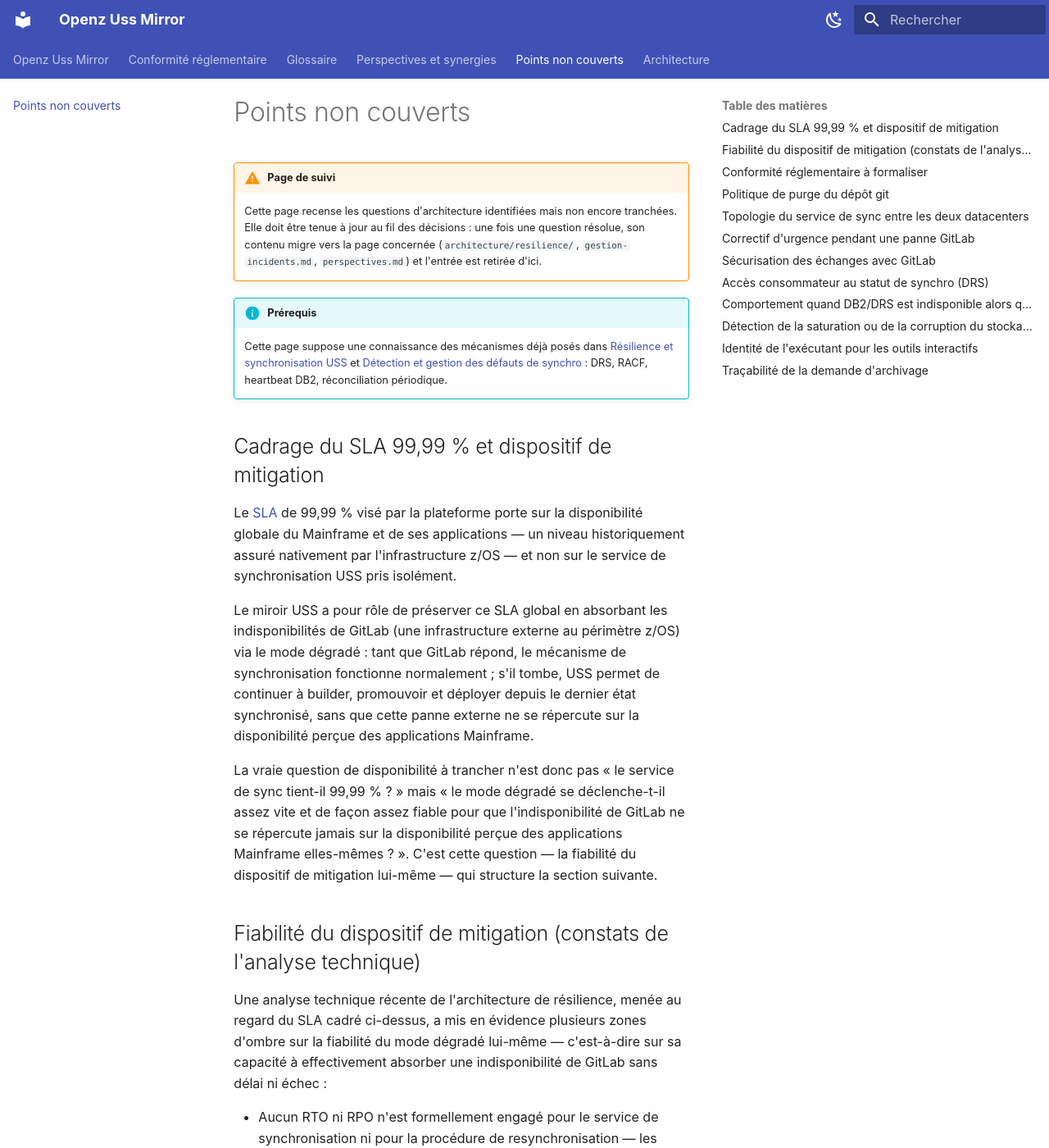
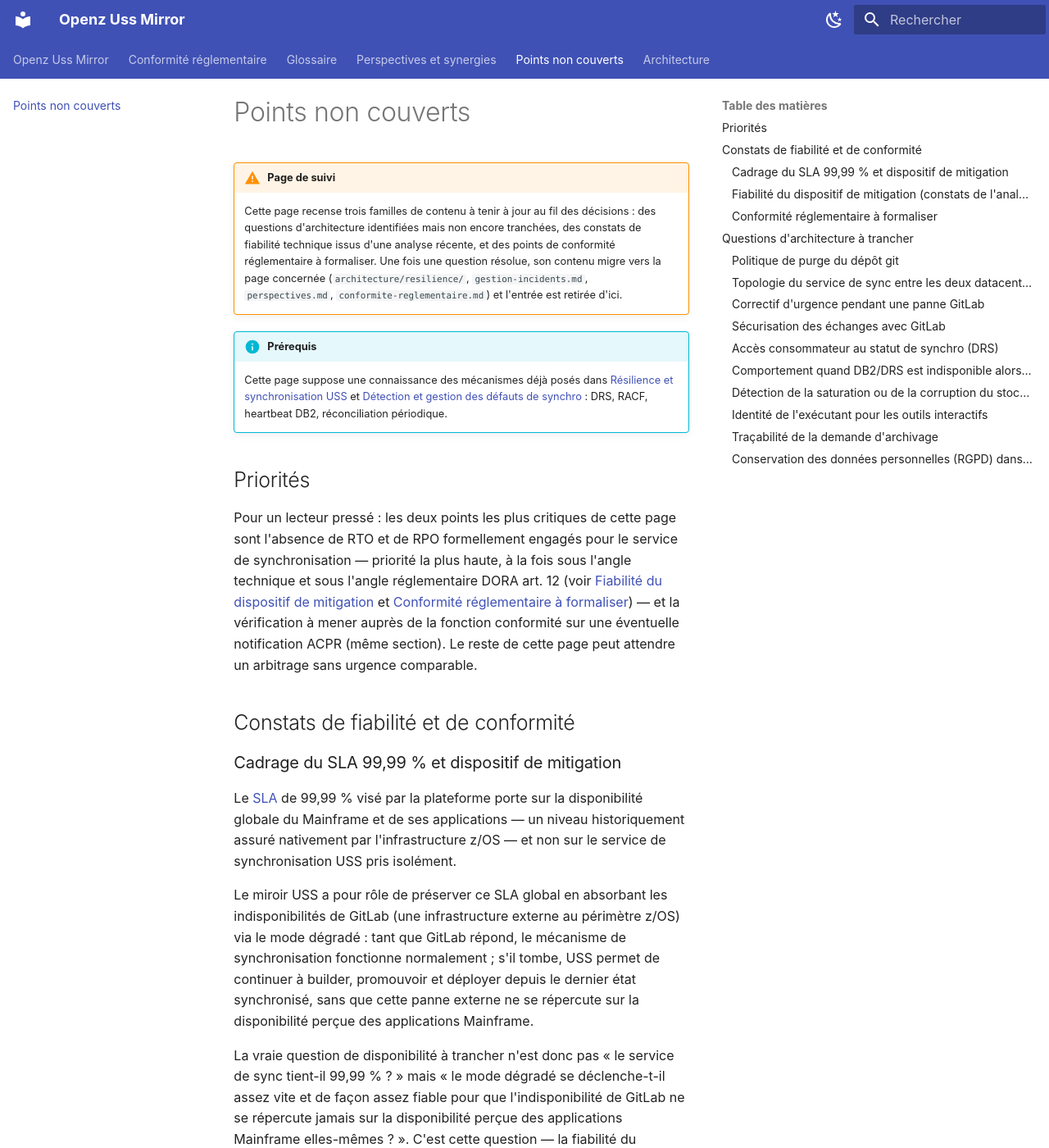
Before and after one commit to namnetes/openz_uss-mirror, an MkDocs documentation site: the page built from docs/points-ouverts.md, in a window 1280 px wide and 1400 px high. Shown: the whole window at 82% size. Built offline with MkDocs 1.6.1 and Material for MkDocs 9.7.7, drawn with Linux system fonts in a browser that asks for light colours; some of the changed text lies outside the part shown.

Commit message:
docs(points-ouverts): reorganisation en 3 familles, priorisation, ajout RGPD

```diff
--- a/docs/points-ouverts.md
+++ b/docs/points-ouverts.md
@@ -1,12 +1,18 @@
 # Points non couverts
 
 !!! warning "Page de suivi"
-    Cette page recense les questions d'architecture identifiées mais non encore tranchées. Elle doit être tenue à jour au fil des décisions : une fois une question résolue, son contenu migre vers la page concernée (`architecture/resilience/`, `gestion-incidents.md`, `perspectives.md`) et l'entrée est retirée d'ici.
+    Cette page recense trois familles de contenu à tenir à jour au fil des décisions : des questions d'architecture identifiées mais non encore tranchées, des constats de fiabilité technique issus d'une analyse récente, et des points de conformité réglementaire à formaliser. Une fois une question résolue, son contenu migre vers la page concernée (`architecture/resilience/`, `gestion-incidents.md`, `perspectives.md`, `conformite-reglementaire.md`) et l'entrée est retirée d'ici.
 
 !!! info "Prérequis"
     Cette page suppose une connaissance des mécanismes déjà posés dans [Résilience et synchronisation USS](architecture/resilience/index.md) et [Détection et gestion des défauts de synchro](architecture/resilience/detection-defauts.md) : DRS, RACF, heartbeat DB2, réconciliation périodique.
 
-## Cadrage du SLA 99,99 % et dispositif de mitigation
+## Priorités
+
+Pour un lecteur pressé : les deux points les plus critiques de cette page sont l'absence de RTO et de RPO formellement engagés pour le service de synchronisation — priorité la plus haute, à la fois sous l'angle technique et sous l'angle réglementaire DORA art. 12 (voir [Fiabilité du dispositif de mitigation](#fiabilite-du-dispositif-de-mitigation-constats-de-lanalyse-technique) et [Conformité réglementaire à formaliser](#conformite-reglementaire-a-formaliser)) — et la vérification à mener auprès de la fonction conformité sur une éventuelle notification ACPR (même section). Le reste de cette page peut attendre un arbitrage sans urgence comparable.
+
+## Constats de fiabilité et de conformité
+
+### Cadrage du SLA 99,99 % et dispositif de mitigation
 
 Le [SLA](glossaire.md#sla) de 99,99 % visé par la plateforme porte sur la disponibilité globale du Mainframe et de ses applications — un niveau historiquement assuré nativement par l'infrastructure z/OS — et non sur le service de synchronisation USS pris isolément.
 
@@ -14,7 +20,7 @@ Le miroir USS a pour rôle de préserver ce SLA global en absorbant les indispon
 
 La vraie question de disponibilité à trancher n'est donc pas « le service de sync tient-il 99,99 % ? » mais « le mode dégradé se déclenche-t-il assez vite et de façon assez fiable pour que l'indisponibilité de GitLab ne se répercute jamais sur la disponibilité perçue des applications Mainframe elles-mêmes ? ». C'est cette question — la fiabilité du dispositif de mitigation lui-même — qui structure la section suivante.
 
-## Fiabilité du dispositif de mitigation (constats de l'analyse technique)
+### Fiabilité du dispositif de mitigation (constats de l'analyse technique)
 
 Une analyse technique récente de l'architecture de résilience, menée au regard du SLA cadré ci-dessus, a mis en évidence plusieurs zones d'ombre sur la fiabilité du mode dégradé lui-même — c'est-à-dire sur sa capacité à effectivement absorber une indisponibilité de GitLab sans délai ni échec :
 
@@ -28,7 +34,7 @@ Une analyse technique récente de l'architecture de résilience, menée au regar
 - Aucun monitoring applicatif réel n'existe au-delà de l'alerte binaire du heartbeat : pas de tableau de bord, pas de suivi de budget d'erreur, pas de télémétrie sur l'âge du dernier événement traité par branche.
 - La cadence de réconciliation (« potentiellement journalière ») reste à réévaluer : c'est le seul filet de rattrapage pour un bug applicatif ciblé ou une dérive de configuration GitLab, avec un délai de correction potentiel de plusieurs heures (voir [Comportement quand DB2/DRS est indisponible alors que zCX fonctionne](#comportement-quand-db2drs-est-indisponible-alors-que-zcx-fonctionne) pour le mécanisme de réconciliation lui-même).
 
-## Conformité réglementaire à formaliser
+### Conformité réglementaire à formaliser
 
 Une analyse de conformité multi-niveaux (voir [Conformité réglementaire](conformite-reglementaire.md)) a identifié trois points à traiter formellement, indépendamment des questions déjà listées ci-dessus :
 
@@ -36,7 +42,9 @@ Une analyse de conformité multi-niveaux (voir [Conformité réglementaire](conf
 - **Vérification à mener auprès de la fonction conformité** sur une éventuelle notification ACPR (instruction 2020-I-09) et une politique d'externalisation écrite couvrant l'usage de GitLab — non tranchée côté équipe technique, sans que cela signifie une absence de démarche menée ailleurs dans l'établissement.
 - **Cartographie formelle des interdépendances** (principe n° 4 des *Principles for Operational Resilience* du Comité de Bâle, BCBS 561) reliant les opérations métier critiques à la chaîne complète de leurs dépendances techniques — non produite à ce stade.
 
-## Politique de purge du dépôt git
+## Questions d'architecture à trancher
+
+### Politique de purge du dépôt git
 
 Le cas de la **suppression totale d'un dépôt applicatif** (arrêt définitif d'une application, ou migration de version majeure vers une nouvelle application distincte) est désormais tranché, voir [Suppression totale d'un dépôt applicatif](perspectives.md#suppression-totale-dun-depot-applicatif) — le déclencheur est métier (gestionnaire du patrimoine applicatif) et la décision est binaire.
 
@@ -47,29 +55,30 @@ Reste en revanche ouvert le cas, plus technique, du dépôt qui **reste actif**
 
 C'est un point de fragilité identifié mais non résolu à ce stade.
 
-## Topologie du service de sync entre les deux datacenters
+### Topologie du service de sync entre les deux datacenters
 
 L'infrastructure z/OS est en haute disponibilité sur deux datacenters, ce qui couvre la panne physique (storage, [LPAR](glossaire.md#lpar) — *Logical Partition*) et la disponibilité de DB2. Reste à préciser, pour le service de synchronisation lui-même (container [zCX](glossaire.md#zcx-z-os-container-extensions) — *z/OS Container Extensions*) :
 
 - Fonctionne-t-il en actif/actif (une instance par datacenter, toutes deux capables de traiter des webhooks) ou en actif/passif (bascule sur panne du site primaire) ?
 - Si actif/actif, comment éviter qu'un même webhook GitLab soit traité en double par les deux instances (verrou distribué, bascule au niveau de l'URL du webhook côté load balancer) ?
 - `SYNC_SERVICE_HEARTBEAT` (voir [Heartbeat DB2](architecture/resilience/detection-defauts.md#heartbeat-db2-detection-quasi-temps-reel)) est-il visible de façon cohérente depuis les deux sites ([data sharing](glossaire.md#data-sharing-db2) DB2), pour que la détection de panne reste fiable indépendamment du site actif ? Et surtout : sa conception actuelle (**une seule ligne**) suppose une seule instance du service — en actif/actif, les deux instances écriraient dans cette même ligne, et la mort d'un site passerait inaperçue tant que l'autre continue de pinguer. Il faudrait alors une ligne par instance (avec un identifiant de site ou d'instance), ce qui reste à concevoir si l'actif/actif est retenu.
+- La sûreté d'un futur actif/actif suppose aussi que le réseau entre les deux datacenters ne se partitionne jamais de façon incohérente (split-brain) — un risque non analysé comme surface de panne propre à ce stade, voir [Fiabilité du dispositif de mitigation](#fiabilite-du-dispositif-de-mitigation-constats-de-lanalyse-technique).
 
-## Correctif d'urgence pendant une panne GitLab
+### Correctif d'urgence pendant une panne GitLab
 
 En mode dégradé, [USS](glossaire.md#uss-unix-system-services) (*Unix System Services*) reste strictement en lecture (voir [Résilience et synchronisation USS](architecture/resilience/index.md#la-contrainte-de-depart)) et seules les actions de [CI/CD](glossaire.md#ci-cd) (*Continuous Integration / Continuous Delivery*) (build, promotion, déploiement) sont rejouées manuellement à partir du dernier état synchronisé. Reste à clarifier le cas d'un correctif de code **urgent**, nécessaire alors que GitLab est inaccessible :
 
 - Le mode dégradé interdit-il toute modification de code tant que GitLab n'est pas revenu (on ne fait que redéployer le dernier état connu) ?
 - Ou existe-t-il une procédure de correctif d'urgence hors Git, à rejouer dans GitLab au retour de service via le [journal des actions en mode dégradé](architecture/gestion-incidents.md#mode-degrade-panne-gitlab) ?
 
-## Sécurisation des échanges avec GitLab
+### Sécurisation des échanges avec GitLab
 
 L'authentification interne zCX ↔ DB2/[DRS](glossaire.md#drs-db2-rest-services) (*Db2 REST Services*) est couverte (compte technique + [PassTicket](glossaire.md#passticket) [RACF](glossaire.md#racf) (*Resource Access Control Facility*), voir [Heartbeat DB2](architecture/resilience/detection-defauts.md#heartbeat-db2-detection-quasi-temps-reel)). Mais GitLab ne parle pas RACF — deux flux externes restent à sécuriser explicitement :
 
 - **Webhook entrant GitLab → zCX** : authentification par *secret token* GitLab (en-tête `X-Gitlab-Token`), éventuellement complétée par un allowlist IP. Sans cela, n'importe qui connaissant l'URL du webhook pourrait déclencher une resynchronisation forcée. Reste à définir où ce secret est stocké côté zCX et comment il est généré/distribué.
 - **Appels sortants zCX/job de réconciliation → API GitLab** : nécessite un compte de service GitLab dédié, à scope minimal (lecture des branches/commits), avec une politique de rotation du jeton à définir.
 
-## Accès consommateur au statut de synchro (DRS)
+### Accès consommateur au statut de synchro (DRS)
 
 Le mécanisme de statut `PENDING`/`READY` sur `SYNC_STATUS` (voir [Vérification côté consommateur](architecture/resilience/detection-defauts.md#verification-cote-consommateur-verrou-de-synchro)) suppose qu'un pipeline ou un outil de packaging peut interroger DRS avant de lire un workspace USS. Reste à définir :
 
@@ -78,23 +87,23 @@ Le mécanisme de statut `PENDING`/`READY` sur `SYNC_STATUS` (voir [Vérification
 
 Ce point conditionne directement l'adoption du verrou de synchro : sans réponse, chaque équipe consommatrice risque d'improviser son propre contournement (polling du journal, délai fixe arbitraire avant lecture) plutôt que d'utiliser le statut centralisé.
 
-## Comportement quand DB2/DRS est indisponible alors que zCX fonctionne
+### Comportement quand DB2/DRS est indisponible alors que zCX fonctionne
 
 Le [catalogue des pannes et conséquences](architecture/resilience/pannes-et-consequences.md#db2-ou-drs-indisponible-alors-que-zcx-fonctionne) identifie un cas distinct d'une panne zCX totale : le container de synchronisation est vivant, il reçoit bien les webhooks GitLab, mais l'écriture dans `SYNC_STATUS` échoue (DRS injoignable, verrou DB2, time-out). Si cette indisponibilité se prolonge au-delà du seuil d'alerte du heartbeat (voir [Heartbeat DB2](architecture/resilience/detection-defauts.md#heartbeat-db2-detection-quasi-temps-reel)), elle finit par être détectée comme une panne classique — le ping vers `SYNC_SERVICE_HEARTBEAT` emprunte le même canal DRS. Reste à définir le comportement pour une indisponibilité **brève**, sous ce seuil :
 
 - Le webhook doit-il échouer volontairement (répondre un code non-2xx) pour forcer GitLab à le rejouer plus tard, une fois DB2/DRS de nouveau disponible ?
 - Ou l'opération `git worktree`/`reset --hard` doit-elle malgré tout être effectuée sur USS, quitte à laisser `SYNC_STATUS` provisoirement désynchronisé pour cette branche précise — au risque de fausser le verrou de synchro côté consommateur ?
 
-Sans réponse, ce cas risque d'être traité de façon incohérente selon l'implémentation, alors qu'il affecte directement la fiabilité du verrou de synchro qui s'appuie sur `SYNC_STATUS`.
+Sans réponse, ce cas risque d'être traité de façon incohérente selon l'implémentation, alors qu'il affecte directement la fiabilité du verrou de synchro qui s'appuie sur `SYNC_STATUS`. Pour ce cas comme pour d'autres, la réconciliation périodique reste le seul filet de rattrapage — avec une cadence potentiellement journalière qui reste à réévaluer, voir [Fiabilité du dispositif de mitigation](#fiabilite-du-dispositif-de-mitigation-constats-de-lanalyse-technique).
 
-## Détection de la saturation ou de la corruption du stockage USS
+### Détection de la saturation ou de la corruption du stockage USS
 
 Le [catalogue des pannes et conséquences](architecture/resilience/pannes-et-consequences.md#saturation-ou-corruption-du-stockage-uss) identifie un cas où GitLab, zCX et DB2 fonctionnent tous normalement, mais l'opération de synchro échoue côté USS lui-même (disque plein sur `/u/gitlab`, corruption d'objets git, verrou [zFS](glossaire.md#zfs)). Reste à définir :
 
 - Comment cette classe d'échec est-elle distinguée, côté supervision, d'un échec applicatif transitoire (réseau, time-out) qui se résorbe tout seul au prochain webhook ou à la prochaine réconciliation ?
 - Une alerte dédiée à la santé du stockage USS (espace disque, intégrité des objets git) est-elle nécessaire en plus du heartbeat DB2, qui ne surveille que l'écriture en base et ne voit rien d'un échec purement côté fichiers ?
 
-## Identité de l'exécutant pour les outils interactifs
+### Identité de l'exécutant pour les outils interactifs
 
 Sous [ChangeMan](glossaire.md#changeman), développeurs et équipes support agissent toujours avec leurs **droits RACF (*Resource Access Control Facility*) personnels**, jamais via un utilisateur technique générique — voir [Recompilation de masse du patrimoine](perspectives.md#recompilation-de-masse-du-patrimoine). Ce principe d'imputabilité individuelle doit être repris pour les outils interactifs côté Git (recompilation de masse, prise d'image sélective), mais le mécanisme technique reste à choisir :
 
@@ -104,6 +113,15 @@ Sous [ChangeMan](glossaire.md#changeman), développeurs et équipes support agis
 
 Ce choix conditionne directement la capacité d'audit de ces outils — sans solution, deux développeurs partageant un même compte technique pourraient rendre une action individuellement non imputable, à l'inverse de ce que garantissait ChangeMan.
 
-## Traçabilité de la demande d'archivage
+### Traçabilité de la demande d'archivage
 
 Le déclenchement de l'archivage des sources et load modules obsolètes est porté par le gestionnaire du patrimoine applicatif (voir [Archivage des sources et load modules obsolètes](perspectives.md#archivage-des-sources-et-load-modules-obsoletes)). L'exécution technique de l'archivage sera journalisée comme le reste des opérations de cette plateforme, mais la décision elle-même — qui a demandé l'archivage de quel composant, et quand — n'a pas encore de mécanisme de traçabilité formalisé.
+
+### Conservation des données personnelles (RGPD) dans les journaux d'audit
+
+Le journal de synchronisation, le journal de mode dégradé, les métadonnées Git (nom et email de commit), ainsi que l'exigence de traçabilité individuelle pour l'imputabilité (RACF, jetons personnels — voir [Identité de l'exécutant pour les outils interactifs](#identite-de-lexecutant-pour-les-outils-interactifs) ci-dessus) impliquent tous des données personnelles conservées indéfiniment, pour des raisons de preuve d'audit (DORA, IG — voir [rétention indéfinie du journal de synchronisation](architecture/resilience/service-synchronisation.md#retention-et-rotation)).
+
+La question à trancher n'est pas de remettre en cause cette conservation, mais de documenter formellement l'arbitrage :
+
+- Cette base légale (obligation réglementaire de traçabilité) prévaut-elle explicitement sur le principe de minimisation et de limitation de conservation du RGPD (article 5.1.e) ?
+- Cette analyse doit-elle être formalisée par la fonction conformité/DPO plutôt que rester implicite dans les choix déjà faits ?
```
Also changed, not shown: docs/index.md (+2 -1 lines).
